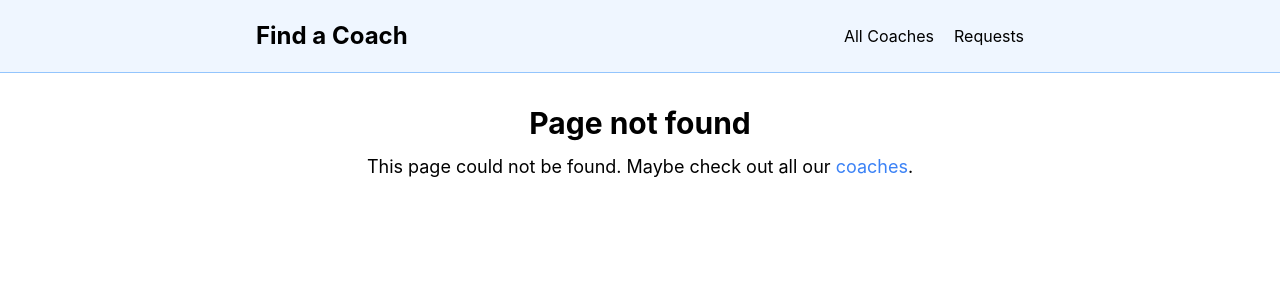
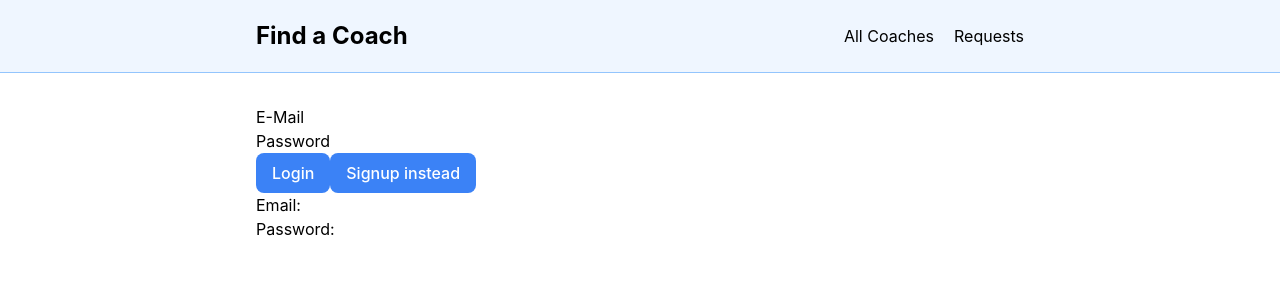
Before and after one commit to ahmadreza-ahmadi/Coach-Finder, a Vue app: page /auth in a window 1280 px wide. Before the commit this address had no page. Shown: the top 300 px of the page. Built offline with nearby package versions, Linux system fonts and the light colour scheme.

Commit message:
feat: implement auth page

```diff
--- a/src/components/BaseButton.vue
+++ b/src/components/BaseButton.vue
@@ -30,10 +30,10 @@ const finalClass = computed(() => {
 </script>
 
 <template>
-  <button v-if="props.type === 'button'" :class="finalClass">
+  <RouterLink v-if="props.type === 'router-link'" :to="props.to" :class="finalClass">
+    <slot></slot>
+  </RouterLink>
+  <button v-else :type="props.type" :class="finalClass">
     <slot></slot>
   </button>
-  <RouterLink v-else-if="props.type === 'router-link'" :to="props.to" :class="finalClass">
-    <slot></slot>
-  </RouterLink>
 </template>
--- a/src/router/routes.js
+++ b/src/router/routes.js
@@ -27,6 +27,10 @@ const routes = [
     component: () => import('@/views/requests/RequestsReceivedView.vue')
   },
   {
+    path: '/auth',
+    component: () => import('@/views/auth/UserAuth.vue')
+  },
+  {
     path: '/:notFound(.*)*',
     component: () => import('@/views/NotFoundView.vue')
   }
--- /dev/null
+++ b/src/views/auth/UserAuth.vue
@@ -0,0 +1,51 @@
+<script setup>
+import { ref, reactive, computed } from 'vue'
+import BaseContainer from '@/components/BaseContainer.vue'
+import BaseButton from '@/components/BaseButton.vue'
+
+const mode = ref('login')
+const formData = reactive({
+  email: '',
+  password: ''
+})
+
+const submitButtonCaption = computed(() => {
+  if (mode.value === 'login') return 'Login'
+  return 'Signup'
+})
+
+const switchModeButtonCaption = computed(() => {
+  if (mode.value === 'login') return 'Signup instead'
+  return 'Login instead'
+})
+
+const switchAuthMode = () => {
+  if (mode.value === 'login') mode.value = 'signup'
+  else mode.value = 'login'
+}
+
+const submitForm = () => {}
+</script>
+
+<template>
+  <BaseContainer>
+    <form @submit.prevent="submitForm">
+      <div>
+        <label for="email">E-Mail</label>
+        <input v-model.trim="formData.email" type="email" autocomplete="username" id="email" />
+      </div>
+      <div>
+        <label for="password">Password</label>
+        <input
+          v-model.trim="formData.password"
+          type="password"
+          autocomplete="current-password"
+          id="password" />
+      </div>
+      <BaseButton type="submit">{{ submitButtonCaption }}</BaseButton>
+      <BaseButton type="button" @click="switchAuthMode">{{ switchModeButtonCaption }}</BaseButton>
+    </form>
+    <p>Email: {{ formData.email }}</p>
+    <p>Password: {{ formData.password }}</p>
+  </BaseContainer>
+</template>
```
